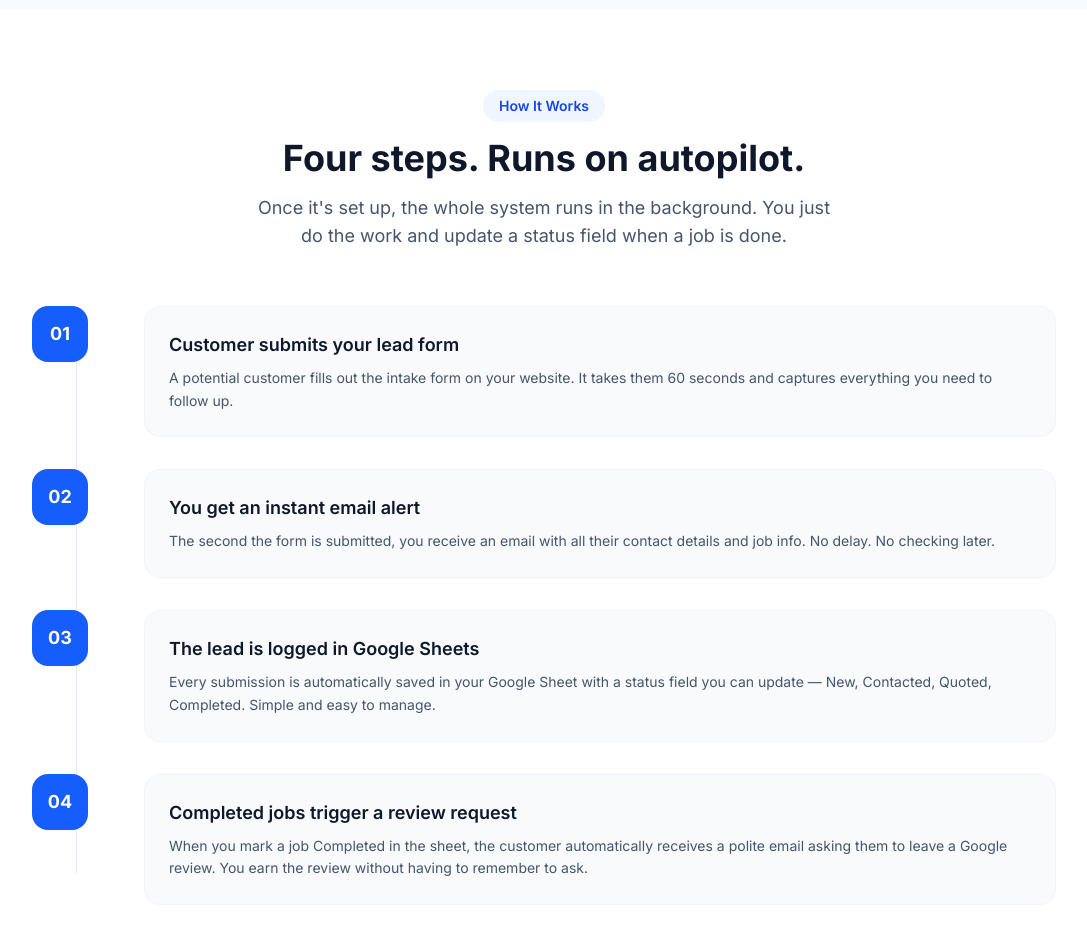
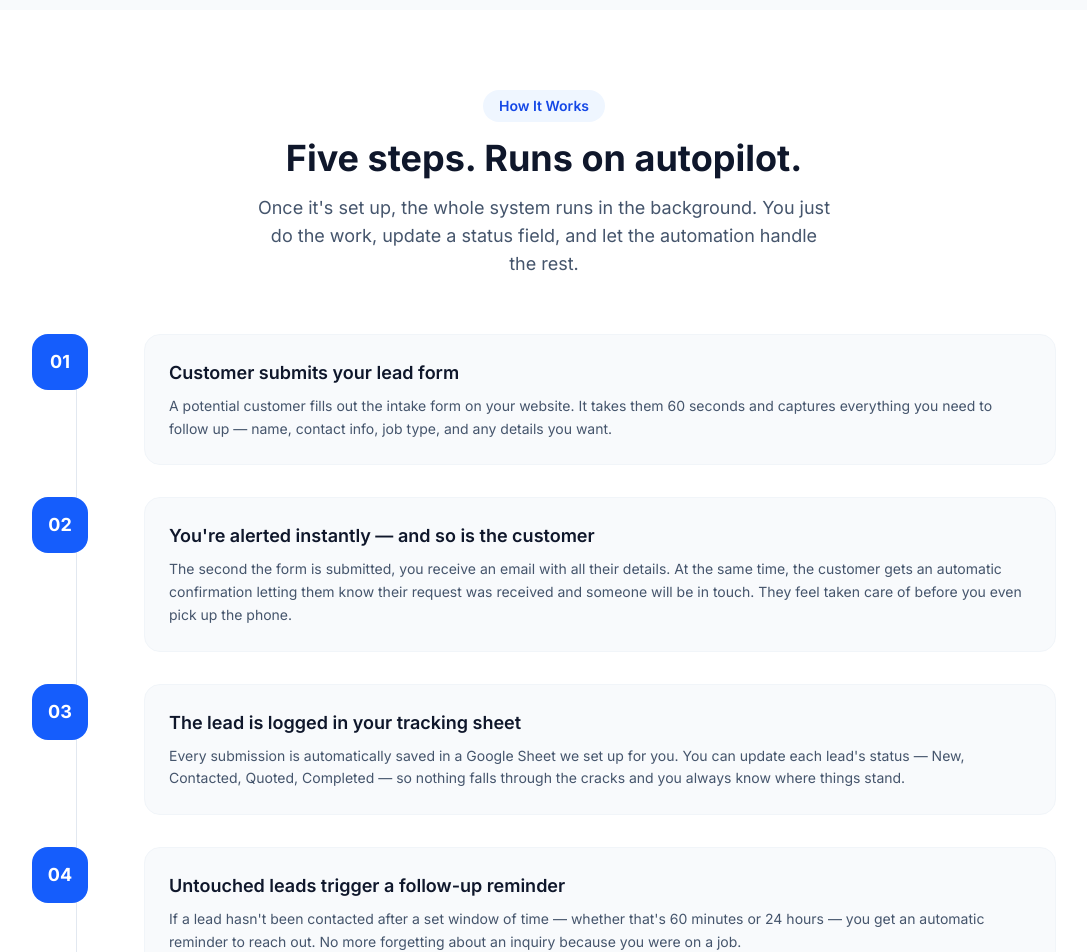
Before and after one commit to chaseward5894/ward-consulting, a Next.js app: page / in a window 1280 px wide. Shown: the part 3400-4352 px from the top of the page, without its empty margins (96-1183 px from the left). Built offline with nearby package versions, Linux system fonts and the light colour scheme.

Commit message:
Update How It Works to 5 steps with follow-up reminder and dual email alert

```diff
--- a/components/HowItWorks.tsx
+++ b/components/HowItWorks.tsx
@@ -3,25 +3,31 @@ const steps = [
     number: "01",
     title: "Customer submits your lead form",
     description:
-      "A potential customer fills out the intake form on your website. It takes them 60 seconds and captures everything you need to follow up.",
+      "A potential customer fills out the intake form on your website. It takes them 60 seconds and captures everything you need to follow up — name, contact info, job type, and any details you want.",
   },
   {
     number: "02",
-    title: "You get an instant email alert",
+    title: "You're alerted instantly — and so is the customer",
     description:
-      "The second the form is submitted, you receive an email with all their contact details and job info. No delay. No checking later.",
+      "The second the form is submitted, you receive an email with all their details. At the same time, the customer gets an automatic confirmation letting them know their request was received and someone will be in touch. They feel taken care of before you even pick up the phone.",
   },
   {
     number: "03",
-    title: "The lead is logged in Google Sheets",
+    title: "The lead is logged in your tracking sheet",
     description:
-      "Every submission is automatically saved in your Google Sheet with a status field you can update — New, Contacted, Quoted, Completed. Simple and easy to manage.",
+      "Every submission is automatically saved in a Google Sheet we set up for you. You can update each lead's status — New, Contacted, Quoted, Completed — so nothing falls through the cracks and you always know where things stand.",
   },
   {
     number: "04",
+    title: "Untouched leads trigger a follow-up reminder",
+    description:
+      "If a lead hasn't been contacted after a set window of time — whether that's 60 minutes or 24 hours — you get an automatic reminder to reach out. No more forgetting about an inquiry because you were on a job.",
+  },
+  {
+    number: "05",
     title: "Completed jobs trigger a review request",
     description:
-      "When you mark a job Completed in the sheet, the customer automatically receives a polite email asking them to leave a Google review. You earn the review without having to remember to ask.",
+      "When you mark a job Completed in the sheet, the customer automatically receives a polite email asking them to leave a Google review. You earn the review without having to remember to ask — every single time.",
   },
 ];
 
@@ -35,10 +41,10 @@ export default function HowItWorks() {
             How It Works
           </span>
           <h2 className="text-3xl sm:text-4xl font-bold text-slate-900 mb-4">
-            Four steps. Runs on autopilot.
+            Five steps. Runs on autopilot.
           </h2>
           <p className="text-lg text-slate-600 max-w-xl mx-auto">
-            Once it's set up, the whole system runs in the background. You just do the work and update a status field when a job is done.
+            Once it's set up, the whole system runs in the background. You just do the work, update a status field, and let the automation handle the rest.
           </p>
         </div>
 
```
